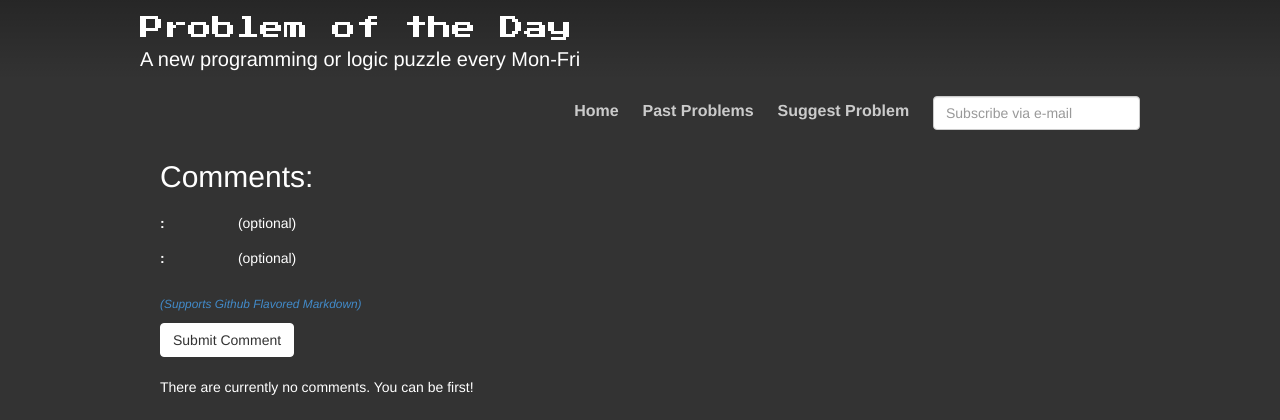
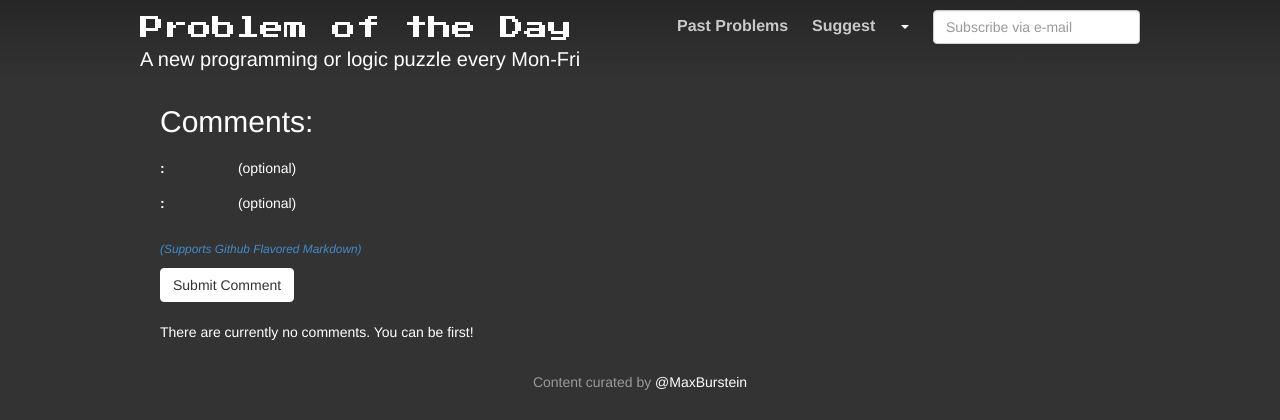
Before and after one commit to mburst/problemotd, a Django app: template core/templates/core/home.html in a window 1280 px wide. Shown: the top 420 px of the page. Run offline with Django 3.2, Linux system fonts and the light colour scheme; the template is opened without the code that fills it, so the values that code supplies are empty; some libraries are stand-ins or nearby versions.

Commit message:
Initial auth styling

```diff
--- a/core/static/core/css/screen.css
+++ b/core/static/core/css/screen.css
@@ -38,9 +38,7 @@ body {
 }
 body {
   color: #fff;
-  background: #4c4c4c; /* Old browsers */
   background: linear-gradient(to bottom, rgba(0,0,0,0.25) 0%,rgba(0,0,0,0) 10%); /* W3C */
-
 }
 
 button, input, optgroup, select, textarea {
@@ -108,12 +106,12 @@ form {
 }
 .masthead-nav > li {
   margin-right: 20px;
-  margin-top: 5px;
+  margin-top: 10px;
 }
 .masthead-nav > li:last-child {
   margin-right: 0;
 }
-.masthead-nav > li > a {
+.masthead-nav li a {
   padding-right: 0;
   padding-left: 0;
   font-size: 16px;
@@ -121,9 +119,12 @@ form {
   color: #fff; /* IE8 proofing */
   color: rgba(255,255,255,.75);
   border-bottom: 2px solid transparent;
+  padding-bottom: 5px;
+  text-decoration: none;
+  display: inline;
 }
-.masthead-nav > li > a:hover,
-.masthead-nav > li > a:focus {
+.masthead-nav li > a:hover,
+.masthead-nav li > a:focus {
   background-color: transparent;
   border-bottom-color: rgba(255,255,255,.25);
 }
@@ -143,6 +144,20 @@ form {
   }
 }
 
+/*sub menu*/
+.masthead-nav li ul {
+  display:none;
+  position: absolute;
+  list-style-type: none;
+  background: linear-gradient(to bottom, rgba(0,0,0,0) 60%,rgba(0,0,0,0.1) 100%); /* W3C */
+  padding: 10px;
+  left: -10px;
+  width: 130px;
+}
+
+.masthead-nav li:hover ul {
+  display:block;
+}
 
 /*
  * Cover
--- a/core/templates/core/base.html
+++ b/core/templates/core/base.html
@@ -45,20 +45,25 @@
                 <a href="/">Problem of the Day</a><br>
                 <span>A new programming or logic puzzle every Mon-Fri</span>
               </h1>
-              {% url 'home' as home %}
               {% url 'past_problems' as past_problems %}
               {% url 'suggest' as suggest %}
-              {% url 'about' as about %}
               <ul class="nav masthead-nav">
-                <li {% if request.get_full_path == home %}class="active"{% endif %}><a href="{{home}}">Home</a></li>
                 <li {% if request.get_full_path == past_problems %}class="active"{% endif %}><a href="{{past_problems}}">Past Problems</a></li>
-                <li {% if request.get_full_path == suggest %}class="active"{% endif %}><a href="{{suggest}}">Suggest Problem</a></li>
+                <li {% if request.get_full_path == suggest %}class="active"{% endif %}><a href="{{suggest}}">Suggest</a></li>
+                {% if not request.user.is_authenticated %}
+                <li {% if request.get_full_path == profile %}class="active"{% endif %}><a href="{{profile}}">{{request.user.username}}</a> <b class="caret"></b>
+                  <ul>
+                    <li><a href="{{logout}}">Logout</a></li>
+                  </ul>
+                </li>
+                {% else %}
+                <li {% if request.get_full_path == login %}class="active"{% endif %}><a href="{{login}}">Login</a></b>
+                {% endif %}
                 <li>
                   <form id="subscribe" method="GET" action="" class="form-inline">
                     <input class="form-control" name="email" type="email" placeholder="Subscribe via e-mail" required>
                   </form>
                 </li>
-                {#<li {% if request.get_full_path == about %}class="active"{% endif %}><a href="{{about}}">About</a></li>#}
               </ul>
             </div>
           </div>
```
